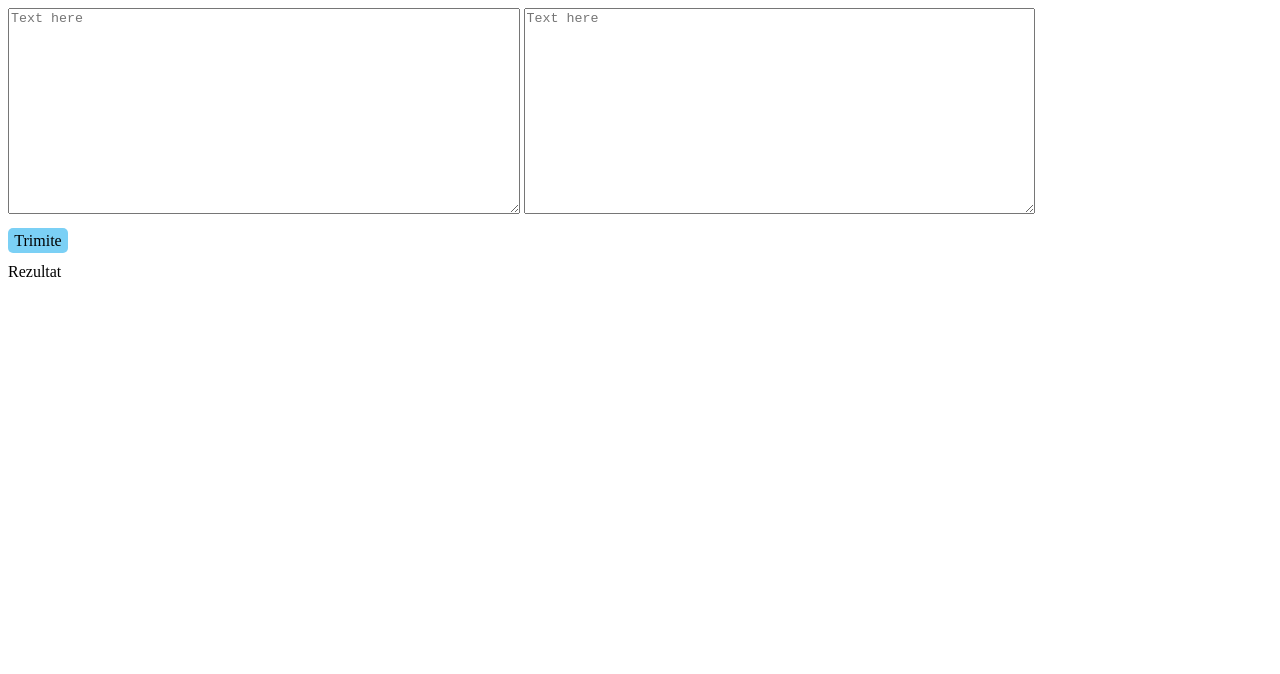
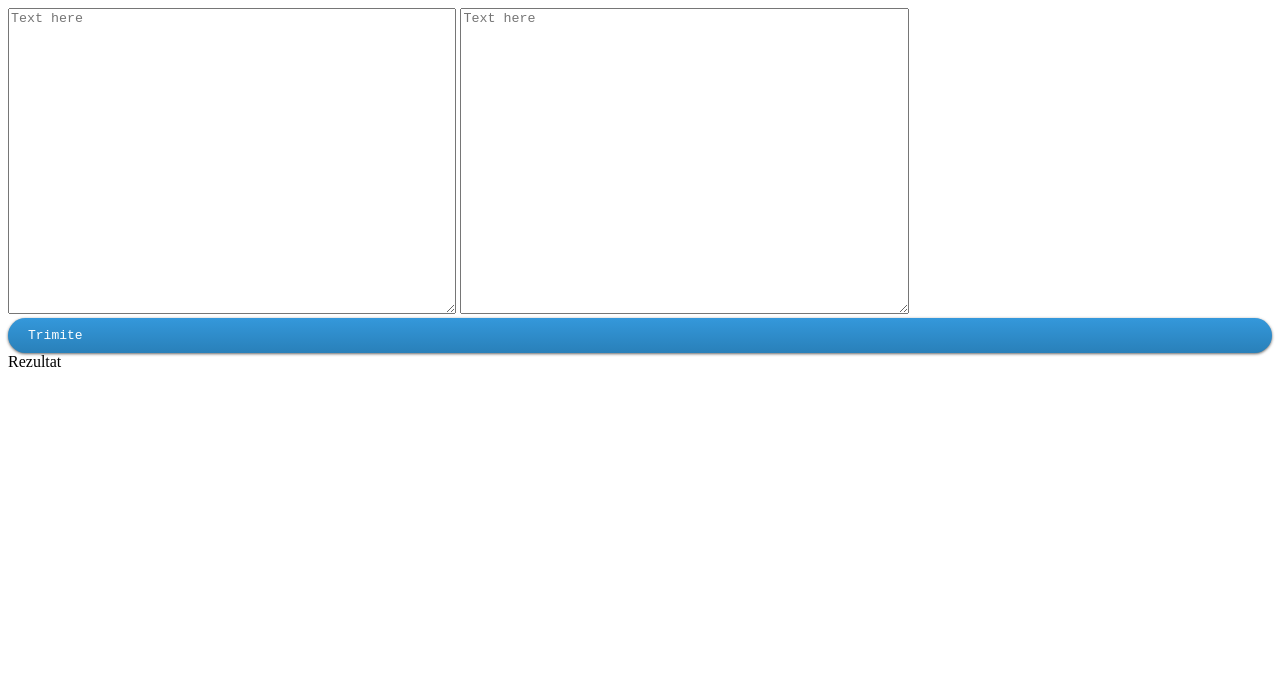
Before and after one commit to zMinion/textCompare, a plain HTML site: page web/index.html in a window 1280 px wide. Drawn offline with Linux system fonts and the light colour scheme.

Commit message:
Style submit button

```diff
--- a/web/css/index.css
+++ b/web/css/index.css
@@ -1,25 +1,44 @@
 #editor{
-	width: 40%;
-	height: 200px;
+	width: 35%;
+	height: 300px;
 }
 #old_text{
-	width: 40%;
-	height: 200px;
+	width: 35%;
+	height: 300px;
 }
-#btn_submit{
-	width: 60px;
-	cursor: pointer;
-	height: 25px;
-	background-color: rgb(123,208,245);
-	margin-top: 10px;
-	margin-bottom: 10px;
-	text-align: center;
-	line-height: 25px;
-	border-radius: 5px;
+
+#btn_submit {
+  background: #3498db;
+  background-image: -webkit-linear-gradient(top, #3498db, #2980b9);
+  background-image: -moz-linear-gradient(top, #3498db, #2980b9);
+  background-image: -ms-linear-gradient(top, #3498db, #2980b9);
+  background-image: -o-linear-gradient(top, #3498db, #2980b9);
+  background-image: linear-gradient(to bottom, #3498db, #2980b9);
+  -webkit-border-radius: 28;
+  -moz-border-radius: 28;
+  border-radius: 28px;
+  -webkit-box-shadow: 0px 1px 3px #666666;
+  -moz-box-shadow: 0px 1px 3px #666666;
+  box-shadow: 0px 1px 3px #666666;
+  font-family: Courier New;
+  color: #ffffff;
+  font-size: 13px;
+  padding: 10px 20px 10px 20px;
+  text-decoration: none;
+}
+
+#btn_submit:hover {
+  background: #3cb0fd;
+  background-image: -webkit-linear-gradient(top, #3cb0fd, #3498db);
+  background-image: -moz-linear-gradient(top, #3cb0fd, #3498db);
+  background-image: -ms-linear-gradient(top, #3cb0fd, #3498db);
+  background-image: -o-linear-gradient(top, #3cb0fd, #3498db);
+  background-image: linear-gradient(to bottom, #3cb0fd, #3498db);
+  text-decoration: none;
 }
 #show{
-	width: 40%;
-	height: 200px;
+	width: 35%;
+	height: 300px;
 	float: left;
 }
 
@@ -30,9 +49,9 @@
 
 .sub{
 	/*background: rgb(255,236,236);*/
-	background: red;
+	background: #FD9999 ;
 }
 .add{
-	background: green;
+	background: #C7F9A3;
 	/*background: rgb(234,255,234);*/
 }
```
